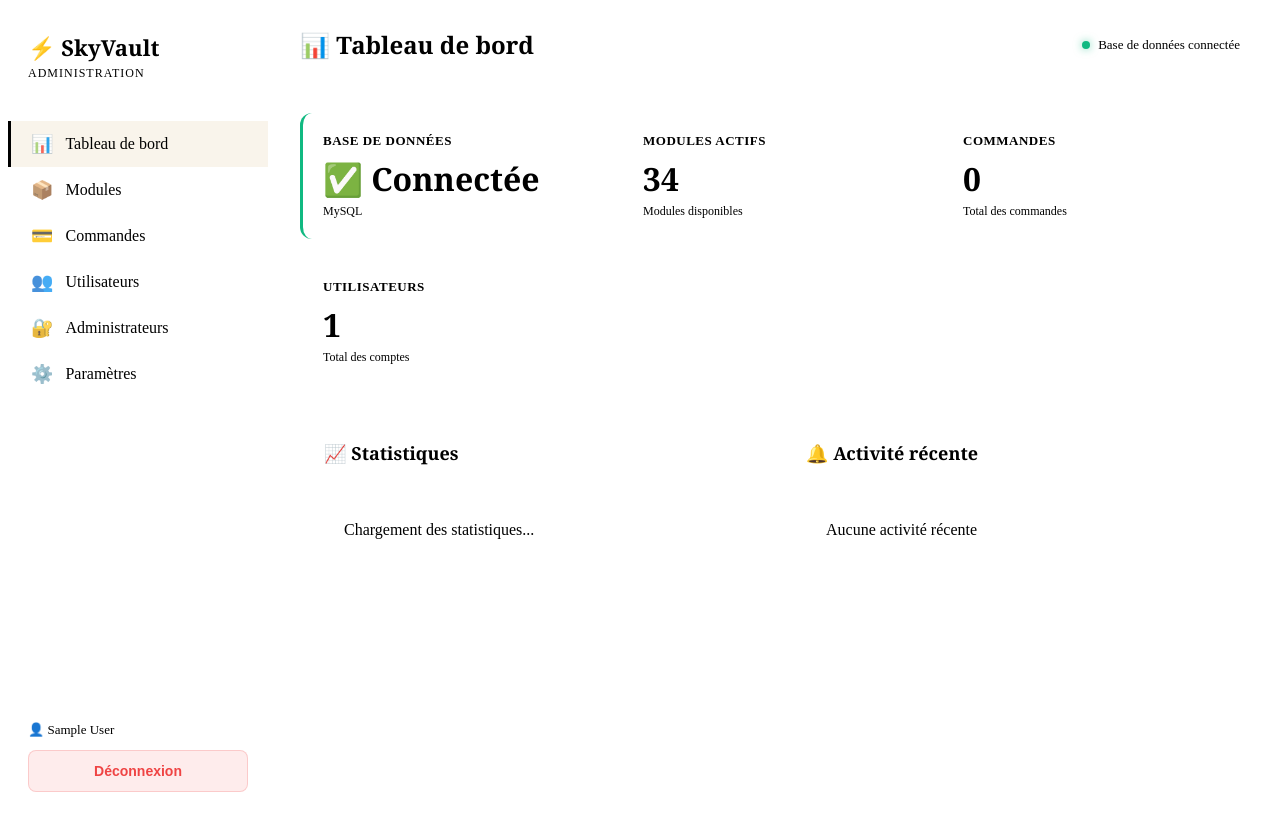
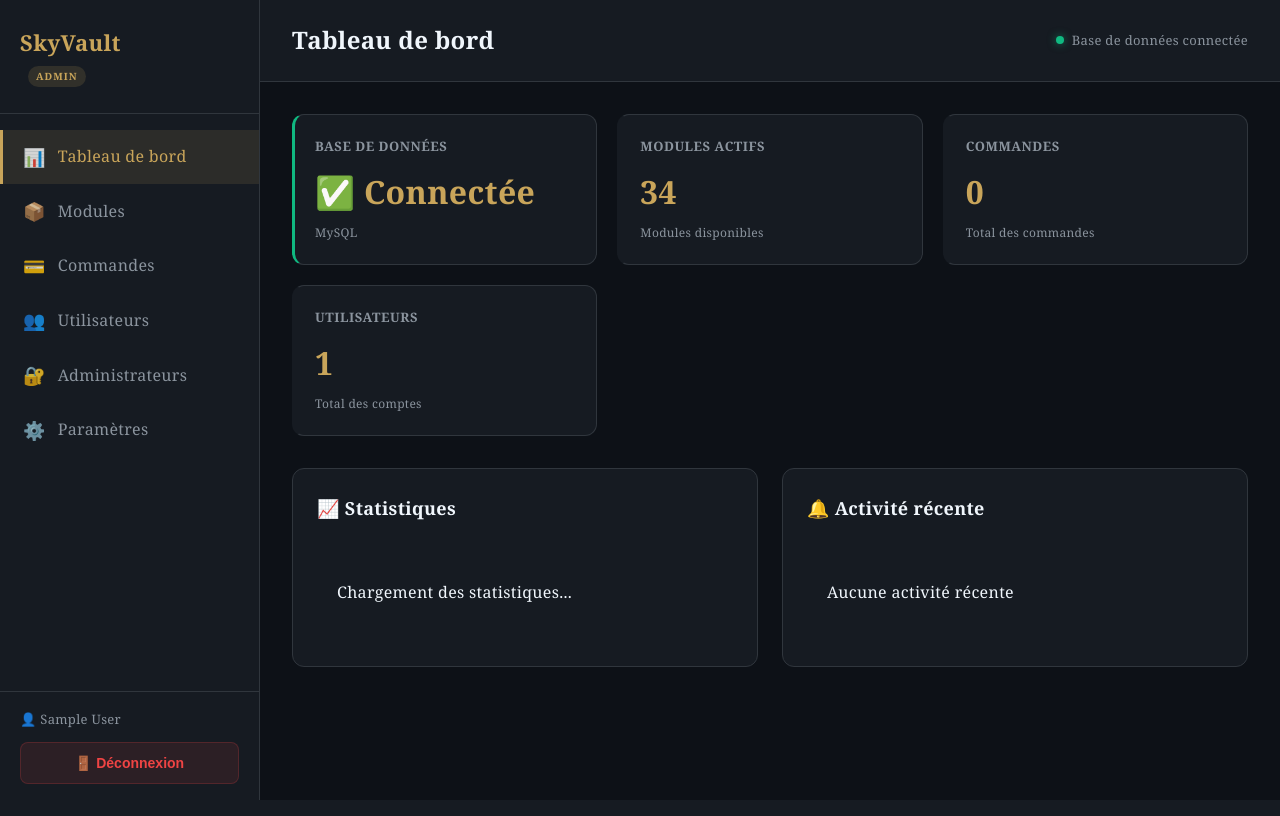
Before and after one commit to flavienxgrbld/skyvault, a PHP site: page /admin/dashboard.php in a window 1280 px wide. Run offline with PHP 8.4, Linux system fonts and the light colour scheme; the visitor is signed in with stand-in values (Sample User, id 1); data comes from the database, SQL or seed files in the repository.

Commit message:
refactor: Remove emojis from page titles for consistency

```diff
--- a/admin/admin.css
+++ b/admin/admin.css
@@ -1,32 +1,38 @@
-/* Admin Layout */
-.admin-container{display:grid;grid-template-columns:260px 1fr;min-height:100vh;background:var(--bg)}
+/* Admin Layout - Support both old and new classes */
+.admin-layout,.admin-container{display:grid;grid-template-columns:260px 1fr;min-height:100vh;background:var(--bg)}
 
-/* Sidebar */
-.sidebar{background:var(--surface);border-right:1px solid var(--border);display:flex;flex-direction:column;position:sticky;top:0;height:100vh}
-.logo{padding:24px 20px;border-bottom:1px solid var(--border)}
-.logo h2{margin:0;font-size:22px;font-weight:700;color:var(--accent);font-family:'Georgia',serif}
+/* Sidebar - Support both old and new classes */
+.admin-sidebar,.sidebar{background:var(--surface);border-right:1px solid var(--border);display:flex;flex-direction:column;position:sticky;top:0;height:100vh}
+.admin-brand,.logo{padding:24px 20px;border-bottom:1px solid var(--border)}
+.admin-brand h1,.logo h2{margin:0;font-size:22px;font-weight:700;color:var(--accent);font-family:'Georgia',serif}
 .logo p{margin:4px 0 0;font-size:12px;color:var(--muted);text-transform:uppercase;letter-spacing:1px}
+.admin-badge{display:inline-block;margin-left:8px;padding:2px 8px;background:rgba(201,165,90,0.15);color:var(--accent);font-size:10px;font-weight:600;border-radius:12px;text-transform:uppercase;letter-spacing:1px}
 
-.nav-menu{flex:1;padding:16px 0;overflow-y:auto}
-.nav-link{display:flex;align-items:center;gap:12px;padding:12px 20px;color:var(--muted);text-decoration:none;transition:all 0.2s ease;border-left:3px solid transparent}
-.nav-link:hover{background:rgba(201,165,90,0.08);color:var(--ink)}
-.nav-link.active{background:rgba(201,165,90,0.12);color:var(--accent);border-left-color:var(--accent)}
-.nav-link .icon{font-size:18px;opacity:0.8}
+.admin-nav,.nav-menu{flex:1;padding:16px 0;overflow-y:auto}
+.admin-nav-item,.nav-link{display:flex;align-items:center;gap:12px;padding:12px 20px;color:var(--muted);text-decoration:none;transition:all 0.2s ease;border-left:3px solid transparent}
+.admin-nav-item:hover,.nav-link:hover{background:rgba(201,165,90,0.08);color:var(--ink)}
+.admin-nav-item.active,.nav-link.active{background:rgba(201,165,90,0.12);color:var(--accent);border-left-color:var(--accent)}
+.nav-icon,.nav-link .icon{font-size:18px;opacity:0.8}
 
-.sidebar-footer{padding:16px 20px;border-top:1px solid var(--border)}
+.admin-sidebar-footer,.sidebar-footer{padding:16px 20px;border-top:1px solid var(--border)}
 .sidebar-footer p{margin:0 0 12px;font-size:13px;color:var(--muted)}
 .btn-logout{display:block;width:100%;padding:12px;text-align:center;color:#ef4444;background:rgba(239,68,68,0.1);border:1px solid rgba(239,68,68,0.2);border-radius:8px;transition:all 0.2s ease;font-size:14px;font-weight:600;cursor:pointer}
 .btn-logout:hover{background:rgba(239,68,68,0.2);color:#dc2626;border-color:rgba(239,68,68,0.4);transform:translateY(-1px)}
 
-/* Main Content */
-.main-content{display:flex;flex-direction:column;min-height:100vh}
-.top-bar{background:var(--surface);border-bottom:1px solid var(--border);padding:20px 32px;display:flex;justify-content:space-between;align-items:center;position:sticky;top:0;z-index:50;backdrop-filter:blur(10px)}
-.page-title{margin:0;font-size:24px;font-weight:700;color:var(--ink);font-family:'Georgia',serif}
+/* Main Content - Support both old and new classes */
+.admin-main,.main-content{display:flex;flex-direction:column;min-height:100vh}
+.admin-header,.top-bar{background:var(--surface);border-bottom:1px solid var(--border);padding:20px 32px;display:flex;justify-content:space-between;align-items:center;position:sticky;top:0;z-index:50;backdrop-filter:blur(10px)}
+.admin-header h2,.page-title{margin:0;font-size:24px;font-weight:700;color:var(--ink);font-family:'Georgia',serif}
+.admin-user{display:flex;align-items:center;gap:12px}
+.btn-user{background:rgba(201,165,90,0.1);border:none;width:36px;height:36px;border-radius:50%;cursor:pointer;font-size:16px;transition:all 0.2s ease}
+.btn-user:hover{background:rgba(201,165,90,0.2);transform:scale(1.05)}
 .db-status{display:flex;align-items:center;gap:8px;font-size:13px;color:var(--muted)}
 .status-indicator{width:8px;height:8px;border-radius:50%;background:#6b7280}
 .status-indicator.connected{background:#10b981;box-shadow:0 0 8px rgba(16,185,129,0.6)}
 
-.content-wrapper{flex:1;padding:32px}
+.admin-content,.content-wrapper{flex:1;padding:32px}
+.admin-section{display:none}
+.admin-section.active{display:block}
 
 /* Stats Grid */
 .stats-grid{display:grid;grid-template-columns:repeat(auto-fit,minmax(240px,1fr));gap:20px;margin-bottom:32px}
@@ -109,14 +115,14 @@
 
 /* Responsive */
 @media(max-width:1024px){
-  .admin-container{grid-template-columns:1fr}
-  .sidebar{position:fixed;left:-260px;z-index:100;transition:left 0.3s ease}
-  .sidebar.open{left:0}
+  .admin-layout,.admin-container{grid-template-columns:1fr}
+  .admin-sidebar,.sidebar{position:fixed;left:-260px;z-index:100;transition:left 0.3s ease}
+  .admin-sidebar.open,.sidebar.open{left:0}
   .dashboard-grid,.stats-grid,.settings-grid{grid-template-columns:1fr}
 }
 @media(max-width:640px){
-  .content-wrapper{padding:16px}
-  .top-bar{padding:16px}
+  .admin-content,.content-wrapper{padding:16px}
+  .admin-header,.top-bar{padding:16px}
   .section-actions{flex-direction:column}
   .search-input,.filter-select{max-width:100%}
   .form-row{grid-template-columns:1fr}
--- a/admin/admins.php
+++ b/admin/admins.php
@@ -1,5 +1,5 @@
 <?php
-$pageTitle = '🔐 Administrateurs';
+$pageTitle = 'Administrateurs';
 include 'header.php';
 ?>
 
--- a/admin/dashboard.php
+++ b/admin/dashboard.php
@@ -1,5 +1,5 @@
 <?php
-$pageTitle = '📊 Tableau de bord';
+$pageTitle = 'Tableau de bord';
 include 'header.php';
 ?>
 
@@ -57,7 +57,7 @@
 }
 
 // Vérifier le statut de la base
-async function checkDatabaseStatus() {
+async function checkDatabaseStatusDetail() {
   try {
     const response = await fetch('../server/php/db-status.php');
     const data = await response.json();
@@ -68,11 +68,11 @@
     if (data.connected) {
       statusValue.innerHTML = '✅ Connectée';
       dbDetails.textContent = `MySQL ${data.version || ''}`;
-      dbCard.classList.add('success');
+      dbCard.style.borderLeftColor = '#10b981';
     } else {
       statusValue.innerHTML = '❌ Déconnectée';
       dbDetails.textContent = data.error || 'Erreur de connexion';
-      dbCard.classList.add('error');
+      dbCard.style.borderLeftColor = '#ef4444';
     }
   } catch (error) {
     document.getElementById('dbStatusValue').innerHTML = '⚠️ Erreur';
@@ -82,12 +82,12 @@
 
 // Charger au démarrage
 loadStats();
-checkDatabaseStatus();
+checkDatabaseStatusDetail();
 
 // Actualiser toutes les 30 secondes
 setInterval(() => {
   loadStats();
-  checkDatabaseStatus();
+  checkDatabaseStatusDetail();
 }, 30000);
 </script>
 
--- a/admin/header.php
+++ b/admin/header.php
@@ -4,6 +4,8 @@
     header('Location: login.html');
     exit;
 }
+$adminName = $_SESSION['admin_name'] ?? 'Admin';
+$currentPage = basename($_SERVER['PHP_SELF'], '.php');
 ?>
 <!DOCTYPE html>
 <html lang="fr">
@@ -11,58 +13,59 @@
   <meta charset="UTF-8">
   <meta name="viewport" content="width=device-width, initial-scale=1.0">
   <title>Admin - SkyVault</title>
+  <link rel="stylesheet" href="../style.css">
   <link rel="stylesheet" href="admin.css">
 </head>
 <body>
-  <div class="admin-container">
+  <div class="admin-layout">
     <!-- Sidebar -->
-    <aside class="sidebar">
-      <div class="logo">
-        <h2>⚡ SkyVault</h2>
-        <p>Administration</p>
+    <aside class="admin-sidebar">
+      <div class="admin-brand">
+        <h1>SkyVault</h1>
+        <span class="admin-badge">Admin</span>
       </div>
 
-      <nav class="nav-menu">
-        <a href="dashboard.php" class="nav-link <?php echo basename($_SERVER['PHP_SELF']) == 'dashboard.php' ? 'active' : ''; ?>">
-          <span class="icon">📊</span>
+      <nav class="admin-nav">
+        <a href="dashboard.php" class="admin-nav-item <?php echo $currentPage == 'dashboard' ? 'active' : ''; ?>">
+          <span class="nav-icon">📊</span>
           <span>Tableau de bord</span>
         </a>
-        <a href="modules.php" class="nav-link <?php echo basename($_SERVER['PHP_SELF']) == 'modules.php' ? 'active' : ''; ?>">
-          <span class="icon">📦</span>
+        <a href="modules.php" class="admin-nav-item <?php echo $currentPage == 'modules' ? 'active' : ''; ?>">
+          <span class="nav-icon">📦</span>
           <span>Modules</span>
         </a>
-        <a href="orders.php" class="nav-link <?php echo basename($_SERVER['PHP_SELF']) == 'orders.php' ? 'active' : ''; ?>">
-          <span class="icon">💳</span>
+        <a href="orders.php" class="admin-nav-item <?php echo $currentPage == 'orders' ? 'active' : ''; ?>">
+          <span class="nav-icon">💳</span>
           <span>Commandes</span>
         </a>
-        <a href="users.php" class="nav-link <?php echo basename($_SERVER['PHP_SELF']) == 'users.php' ? 'active' : ''; ?>">
-          <span class="icon">👥</span>
+        <a href="users.php" class="admin-nav-item <?php echo $currentPage == 'users' ? 'active' : ''; ?>">
+          <span class="nav-icon">👥</span>
           <span>Utilisateurs</span>
         </a>
-        <a href="admins.php" class="nav-link <?php echo basename($_SERVER['PHP_SELF']) == 'admins.php' ? 'active' : ''; ?>">
-          <span class="icon">🔐</span>
+        <a href="admins.php" class="admin-nav-item <?php echo $currentPage == 'admins' ? 'active' : ''; ?>">
+          <span class="nav-icon">🔐</span>
           <span>Administrateurs</span>
         </a>
-        <a href="settings.php" class="nav-link <?php echo basename($_SERVER['PHP_SELF']) == 'settings.php' ? 'active' : ''; ?>">
-          <span class="icon">⚙️</span>
+        <a href="settings.php" class="admin-nav-item <?php echo $currentPage == 'settings' ? 'active' : ''; ?>">
+          <span class="nav-icon">⚙️</span>
           <span>Paramètres</span>
         </a>
       </nav>
 
-      <div class="sidebar-footer">
-        <p>👤 <?php echo htmlspecialchars($_SESSION['admin_name']); ?></p>
-        <button onclick="logout()" class="btn-logout">Déconnexion</button>
+      <div class="admin-sidebar-footer">
+        <p style="margin:0 0 12px;font-size:13px;color:var(--muted)">👤 <?php echo htmlspecialchars($adminName); ?></p>
+        <button onclick="logout()" class="btn-logout">🚪 Déconnexion</button>
       </div>
     </aside>
 
     <!-- Main Content -->
-    <main class="main-content">
-      <header class="top-bar">
-        <h1 class="page-title"><?php echo $pageTitle ?? 'Administration'; ?></h1>
+    <main class="admin-main">
+      <header class="admin-header">
+        <h2><?php echo $pageTitle ?? 'Administration'; ?></h2>
         <div class="db-status" id="dbStatus">
           <span class="status-indicator"></span>
           <span>Vérification...</span>
         </div>
       </header>
 
-      <div class="content-wrapper">
+      <div class="admin-content">
--- a/admin/modules.php
+++ b/admin/modules.php
@@ -1,5 +1,5 @@
 <?php
-$pageTitle = '📦 Modules';
+$pageTitle = 'Modules';
 include 'header.php';
 ?>
 
--- a/admin/orders.php
+++ b/admin/orders.php
@@ -1,5 +1,5 @@
 <?php
-$pageTitle = '💳 Commandes';
+$pageTitle = 'Commandes';
 include 'header.php';
 ?>
 
--- a/admin/settings.php
+++ b/admin/settings.php
@@ -1,5 +1,5 @@
 <?php
-$pageTitle = '⚙️ Paramètres';
+$pageTitle = 'Paramètres';
 include 'header.php';
 ?>
 
--- a/admin/users.php
+++ b/admin/users.php
@@ -1,5 +1,5 @@
 <?php
-$pageTitle = '👥 Utilisateurs';
+$pageTitle = 'Utilisateurs';
 include 'header.php';
 ?>
 
```
